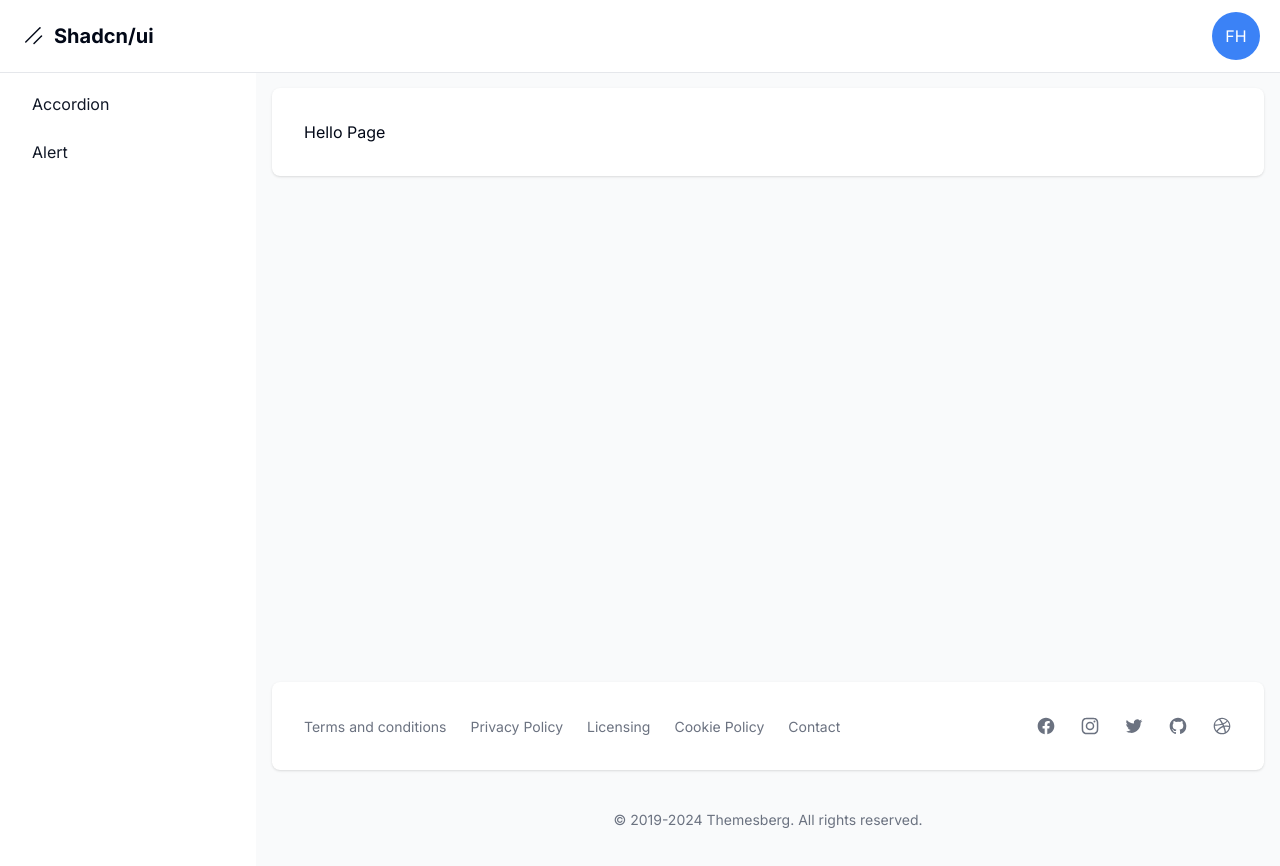
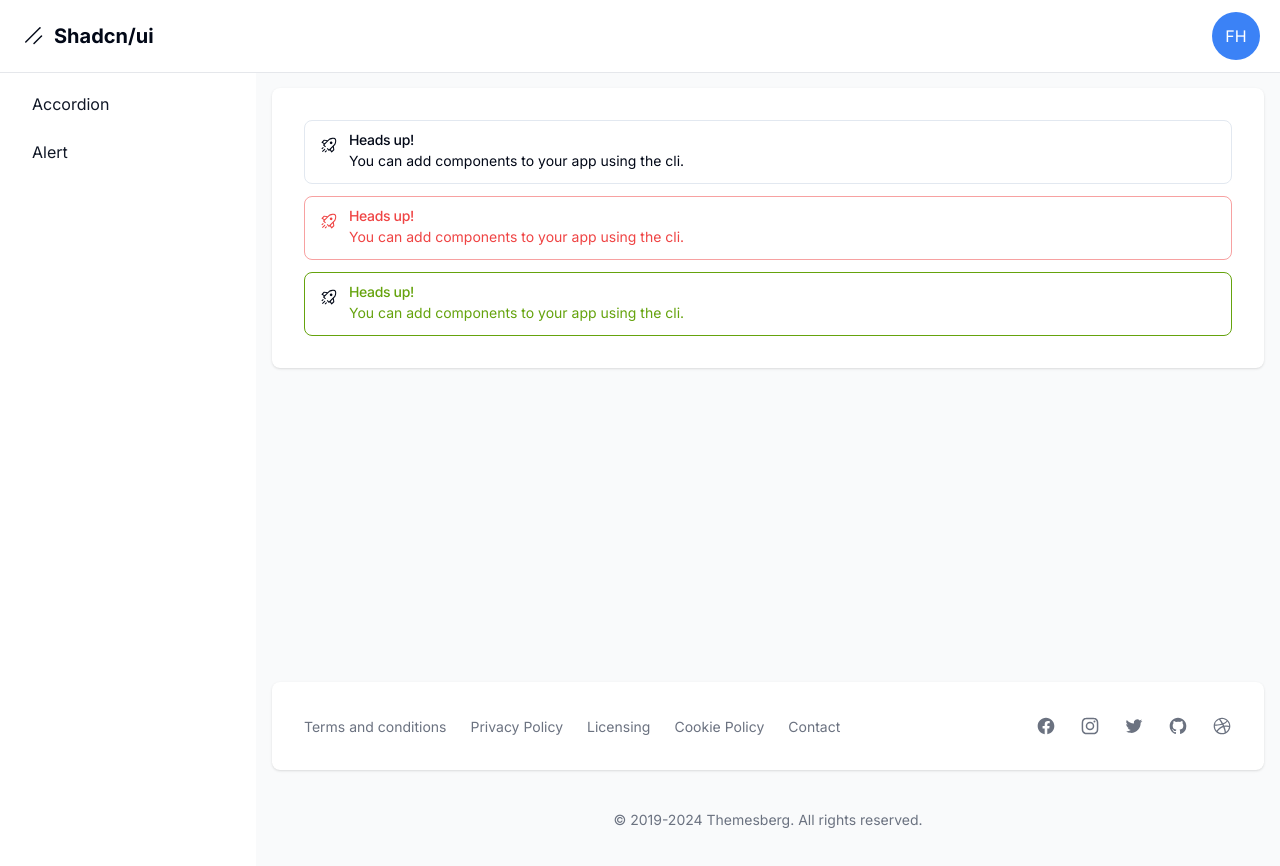
Before and after one commit to ReedRichards0511/shadcdn-ui, a Next.js app: page /dashboard/alert in a window 1280 px wide. Shown: the top 866 px of the page. Built offline with nearby package versions, Linux system fonts and the light colour scheme.

Commit message:
add alert component

```diff
--- a/src/app/dashboard/alert/page.tsx
+++ b/src/app/dashboard/alert/page.tsx
@@ -1,8 +1,32 @@
+import { Alert, AlertTitle, AlertDescription } from "@/components/ui/alert";
+import { RocketIcon } from "@radix-ui/react-icons";
 
 export default function Page() {
   return (
-    <div>
-      <h1>Hello Page</h1>
+    <div className="grid gap-3">
+      <Alert>
+        <RocketIcon className="h-4 w-4" />
+        <AlertTitle>Heads up!</AlertTitle>
+        <AlertDescription>
+          You can add components to your app using the cli.
+        </AlertDescription>
+      </Alert>
+
+      <Alert variant='destructive'>
+        <RocketIcon className="h-4 w-4" />
+        <AlertTitle>Heads up!</AlertTitle>
+        <AlertDescription>
+          You can add components to your app using the cli.
+        </AlertDescription>
+      </Alert>
+      <Alert variant='success'>
+        <RocketIcon className="h-4 w-4" />
+        <AlertTitle>Heads up!</AlertTitle>
+        <AlertDescription>
+          You can add components to your app using the cli.
+        </AlertDescription>
+      </Alert>
+
     </div>
   );
 }
--- /dev/null
+++ b/src/components/ui/alert.tsx
@@ -0,0 +1,60 @@
+import * as React from "react"
+import { cva, type VariantProps } from "class-variance-authority"
+
+import { cn } from "@/lib/utils"
+
+const alertVariants = cva(
+  "relative w-full rounded-lg border px-4 py-3 text-sm [&>svg+div]:translate-y-[-3px] [&>svg]:absolute [&>svg]:left-4 [&>svg]:top-4 [&>svg]:text-foreground [&>svg~*]:pl-7",
+  {
+    variants: {
+      variant: {
+        default: "bg-background text-foreground",
+        destructive:
+          "border-destructive/50 text-destructive dark:border-destructive [&>svg]:text-destructive",
+          success: "border-lime-600 text-lime-600"
+      },
+    },
+    defaultVariants: {
+      variant: "default",
+    },
+  }
+)
+
+const Alert = React.forwardRef<
+  HTMLDivElement,
+  React.HTMLAttributes<HTMLDivElement> & VariantProps<typeof alertVariants>
+>(({ className, variant, ...props }, ref) => (
+  <div
+    ref={ref}
+    role="alert"
+    className={cn(alertVariants({ variant }), className)}
+    {...props}
+  />
+))
+Alert.displayName = "Alert"
+
+const AlertTitle = React.forwardRef<
+  HTMLParagraphElement,
+  React.HTMLAttributes<HTMLHeadingElement>
+>(({ className, ...props }, ref) => (
+  <h5
+    ref={ref}
+    className={cn("mb-1 font-medium leading-none tracking-tight", className)}
+    {...props}
+  />
+))
+AlertTitle.displayName = "AlertTitle"
+
+const AlertDescription = React.forwardRef<
+  HTMLParagraphElement,
+  React.HTMLAttributes<HTMLParagraphElement>
+>(({ className, ...props }, ref) => (
+  <div
+    ref={ref}
+    className={cn("text-sm [&_p]:leading-relaxed", className)}
+    {...props}
+  />
+))
+AlertDescription.displayName = "AlertDescription"
+
+export { Alert, AlertTitle, AlertDescription }
```
